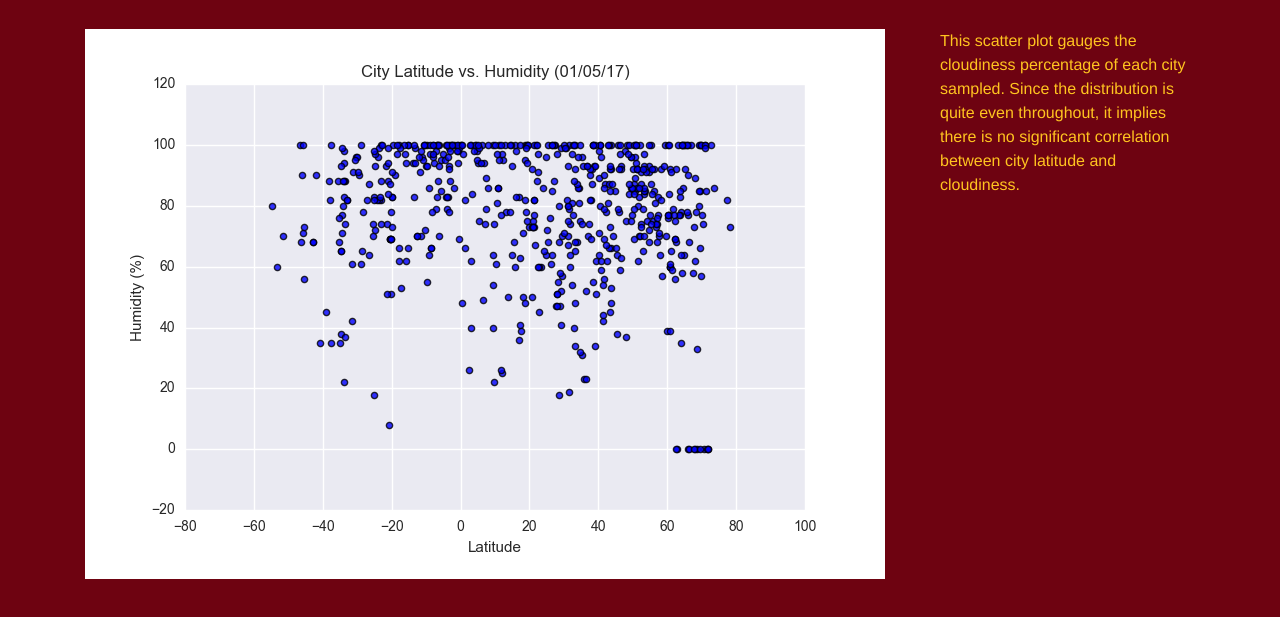
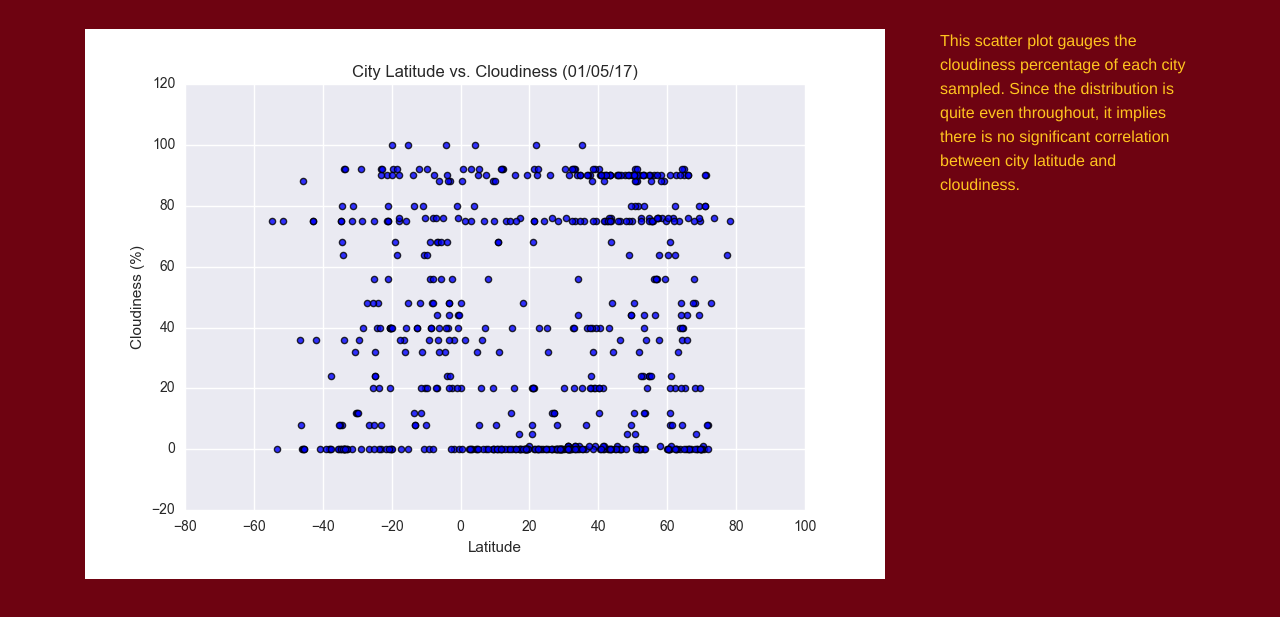
Before and after one commit to Infinity183/Web-Design-Challenge, a plain HTML site: page WebVisualizations/lat_vs_cloudiness.html in a window 1280 px wide. Shown: the part 107-724 px from the top of the page. Drawn offline with nearby package versions, Linux system fonts and the light colour scheme.

Commit message:
Use the right images.

```diff
--- a/WebVisualizations/lat_vs_cloudiness.html
+++ b/WebVisualizations/lat_vs_cloudiness.html
@@ -50,7 +50,7 @@
         <div class="row">
             <div class="col-xs-12 col-sm-12 col-md-9 col-lg-9">
                 <img
-                src="visualizations/Fig2.png"
+                src="visualizations/Fig3.png"
                 alt="City Latitude vs. Cloudiness">
                 </img>
             </div>
```
Also changed, not shown: WebVisualizations/lat_vs_wind_speed.html (+1 -1 lines).
